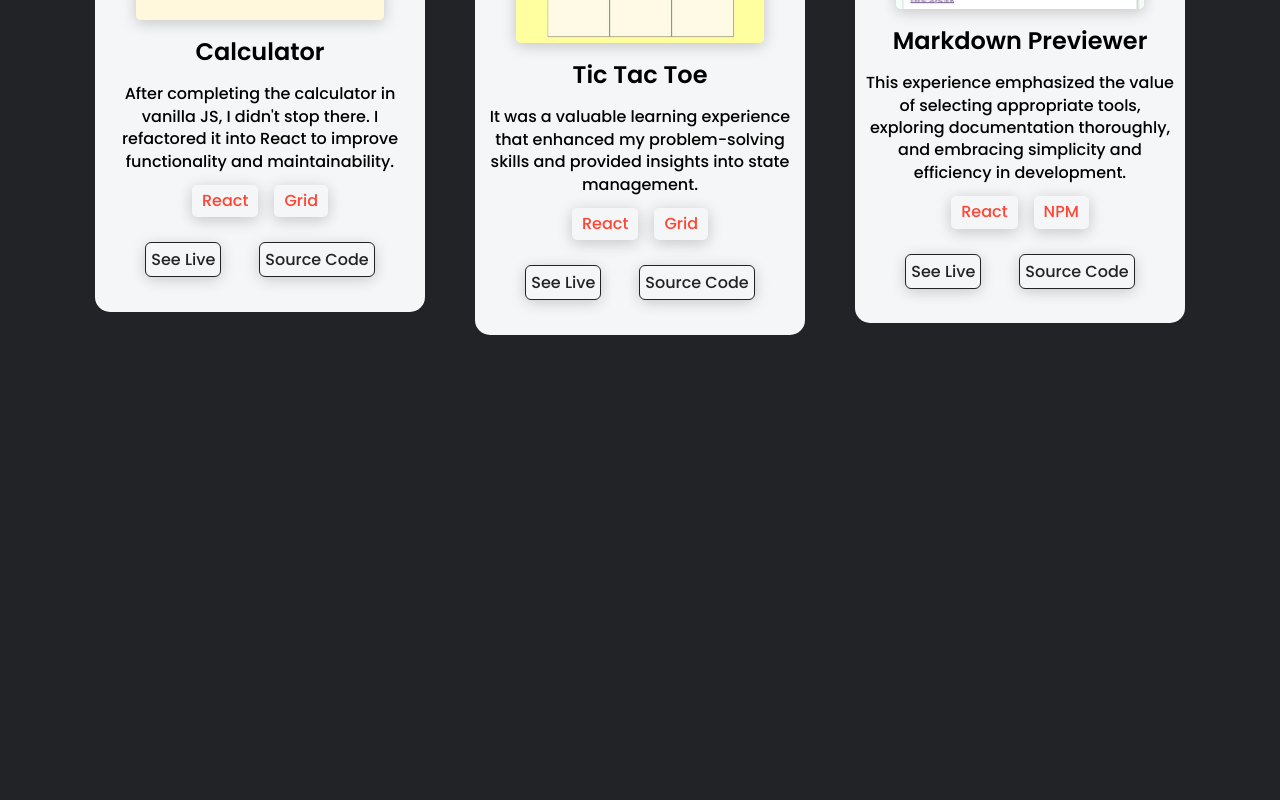
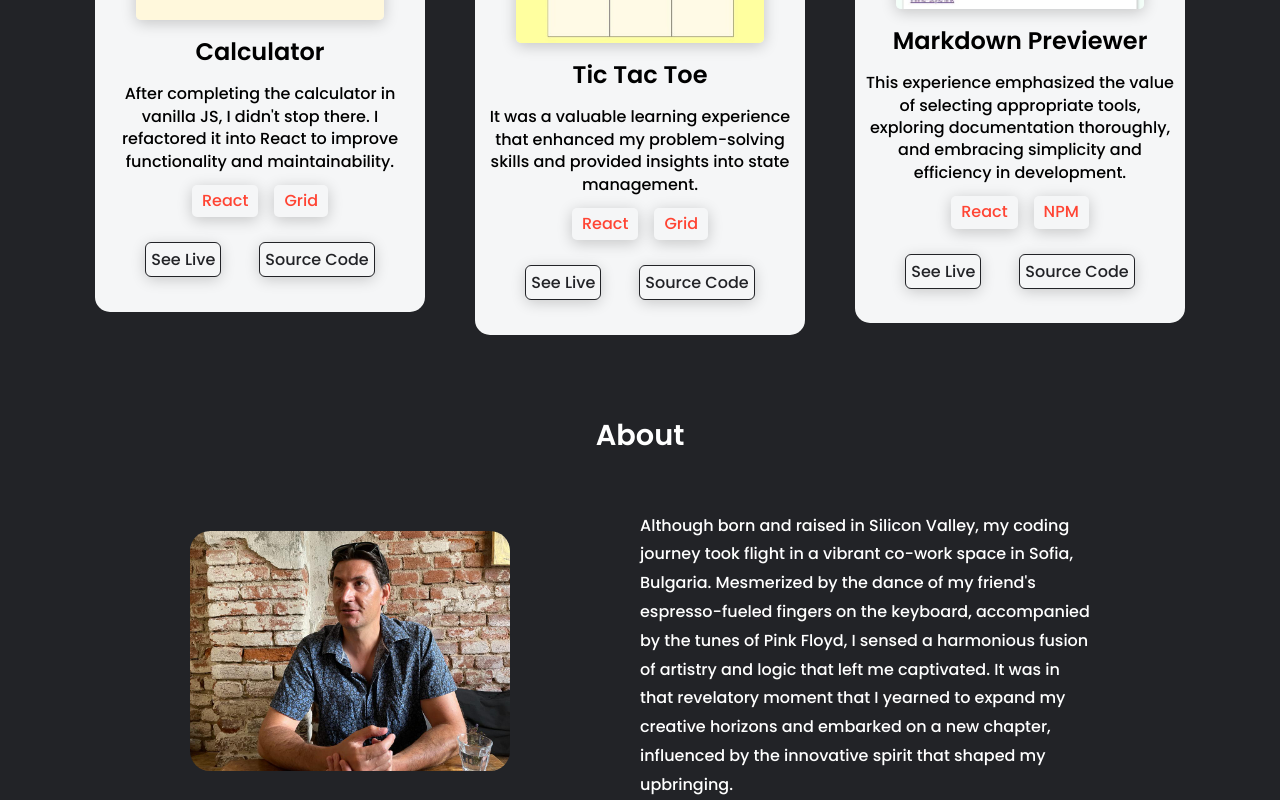
Before and after one commit to codeAdventureNow/coolthreeportfolio, a React (Vite) app: page / in a window 1280 px wide. Shown: the part 1811-2611 px from the top of the page. Before the commit the page ends 2171 px from the top, so only its background shows below. Built offline with nearby package versions, Linux system fonts and the light colour scheme.

Commit message:
About section complete

```diff
--- a/src/App.css
+++ b/src/App.css
@@ -206,6 +206,7 @@ header {
 .projects-heading {
   margin: 50px 0;
   font-size: 1.8rem;
+
 }
 .project-card {
   background: #f5f6f7;
@@ -268,6 +269,47 @@ header {
 .cta-btn:hover {
   color: var(--main-color);
   background: var(--bg-color);
+}
+
+#about {
+  display: flex;
+  align-items: center;
+  justify-content: center;
+  padding: 0 40px;
+
+}
+
+.about-content {
+  display: flex;
+  flex-direction: column;
+  align-items: center;
+  justify-content: center;
+}
+
+.about-container {
+  display: flex;
+  align-items: center;
+  justify-content: center;
+  max-width: 900px;
+}
+
+.about-container .about-img,
+.about-container p {
+  width: 50%;
+}
+
+.about-heading {
+  margin: 50px 0;
+  font-size: 1.8rem;
+}
+
+.about-text {
+  margin: 0 20px;
+}
+
+.about-img img {
+  width: 320px;
+  border-radius: 20px;
 }
 /* tablets */
 @media (max-width: 1280px) {
@@ -334,7 +376,7 @@ header {
   }
 
   .hero {
-    /* margin-top: -90px; */
+    margin-top: 70px;
   }
 
   .navbar {
@@ -393,6 +435,23 @@ header {
   .techstack p img {
     margin: 10px;
   }
+
+  .about-container {
+    display: flex;
+    flex-direction: column;
+    align-items: center;
+    justify-content: center;
+  }
+
+  .about-img {
+    margin-bottom: 45px;
+  }
+
+  .about-container .about-img,
+  .about-container p {
+    width: 55%;
+    text-align: center;
+  }
 }
 
 @media (max-width: 800px) {
@@ -405,7 +464,13 @@ header {
   }
 
   .hero {
-    /* margin-top: -50px; */
+    margin-top: 100px;
+  }
+
+  .about-container .about-img,
+  .about-container p {
+    width: 70%;
+    text-align: center;
   }
 }
 
@@ -423,6 +488,27 @@ header {
   }
 
   .hero {
-    /* margin-top: -50px; */
+    margin-top: 150px;
   }
+
+  #about {
+    display: flex;
+    align-items: center;
+    justify-content: center;
+    padding: 0;
+  }
+
+  .about-container .about-img,
+  .about-container p {
+    width: 85%;
+    text-align: center;
+  }
+
+  .about-container p {
+    text-align: center;
+  }
+
+  .about-img img {
+    width: 280px;
+
 }
--- a/src/App.tsx
+++ b/src/App.tsx
@@ -2,6 +2,7 @@ import './App.css';
 import Nav from './components/Nav';
 import Hero from './components/Hero';
 import Projects from './components/Projects';
+import About from './components/About';
 
 function App() {
   return (
@@ -10,6 +11,7 @@ function App() {
         <Nav />
         <Hero />
         <Projects />
+        <About />
       </div>
     </>
   );
--- /dev/null
+++ b/src/components/About.tsx
@@ -0,0 +1,96 @@
+import ProfilePrague from '../assets/profile-photo-1.jpg';
+
+export default function About() {
+  return (
+    <section id='about'>
+      <div className='about-content'>
+        <h2 className='about-heading'>About</h2>
+        <div className='about-container'>
+          <div className='about-img'>
+            {' '}
+            <img src={ProfilePrague} alt='Nate Mueller profile pic Prague' />
+          </div>
+          <p>
+            Although born and raised in Silicon Valley, my coding journey took
+            flight in a vibrant co-work space in Sofia, Bulgaria. Mesmerized by
+            the dance of my friend's espresso-fueled fingers on the keyboard,
+            accompanied by the tunes of Pink Floyd, I sensed a harmonious fusion
+            of artistry and logic that left me captivated. It was in that
+            revelatory moment that I yearned to expand my creative horizons and
+            embarked on a new chapter, influenced by the innovative spirit that
+            shaped my upbringing.
+          </p>
+        </div>
+      </div>
+    </section>
+  );
+}
+
+{
+  /* <section id='projects'>
+      <div className='projects-content'>
+        <h2 className='projects-heading'>Projects</h2>
+        <div className='projects-cards-container'>
+          <ProjectCard
+            img={IdeaBoard}
+            title={'Idea Board'}
+            description={
+              'A CRUD app for storing ideas and sorting them by date or alphabetically.'
+            }
+            skillOne={'React'}
+            skillTwo={'JavaScript'}
+            hrefApp={'https://idea-board-2-0.vercel.app/'}
+            hrefSource={'https://github.com/codeAdventureNow/Idea-Board-2.0'}
+          />
+          <ProjectCard
+            img={PomodoroTimer}
+            title={'Pomodoro Timer'}
+            description={`I incorporated a feature where the UI of the timer would dynamically toggle colors based on whether the user was in a 'session' or 'break' mode.`}
+            skillOne={'TypeScript'}
+            skillTwo={'React'}
+            hrefApp={'https://pomodoro-ts-one.vercel.app/'}
+            hrefSource={'https://github.com/codeAdventureNow/Pomodoro_TS'}
+          />
+
+          <ProjectCard
+            img={Magnetic}
+            title={'Magnetic Speaking'}
+            description={`The implementation of Google Ads alongside the landing page resulted in a substantial surge in lead generation for the company.`}
+            skillOne={'Flexbox'}
+            skillTwo={'CSS3'}
+            hrefApp={'https://magneticspeaking.com/executivecommunication/'}
+            hrefSource={
+              'https://github.com/codeAdventureNow/Magnetic-Speaking-Landing'
+            }
+          />
+          <ProjectCard
+            img={Calculator}
+            title={'Calculator'}
+            description={`After completing the calculator in vanilla JS, I didn't stop there. I refactored it into React to improve functionality and maintainability.`}
+            skillOne={'React'}
+            skillTwo={'Grid'}
+            hrefApp={'https://calculator-react-ashen.vercel.app/'}
+            hrefSource={'https://github.com/codeAdventureNow/Calculator_React/'}
+          />
+          <ProjectCard
+            img={TicTacToe}
+            title={'Tic Tac Toe'}
+            description={`It was a valuable learning experience that enhanced my problem-solving skills and provided insights into state management.`}
+            skillOne={'React'}
+            skillTwo={'Grid'}
+            hrefApp={'https://tic-tac-toe-lint.vercel.app/'}
+            hrefSource={'https://github.com/codeAdventureNow/TicTacToeLint'}
+          />
+          <ProjectCard
+            img={MarkdownPreviewer}
+            title={'Markdown Previewer'}
+            description={`This experience emphasized the value of selecting appropriate tools, exploring documentation thoroughly, and embracing simplicity and efficiency in development.`}
+            skillOne={'React'}
+            skillTwo={'NPM'}
+            hrefApp={'https://tic-tac-toe-lint.vercel.app/'}
+            hrefSource={'https://github.com/codeAdventureNow/TicTacToeLint'}
+          />
+        </div>
+      </div>
+    </section> */
+}
```
Also changed, not shown: src/assets/profile-photo-1.jpg (added).
